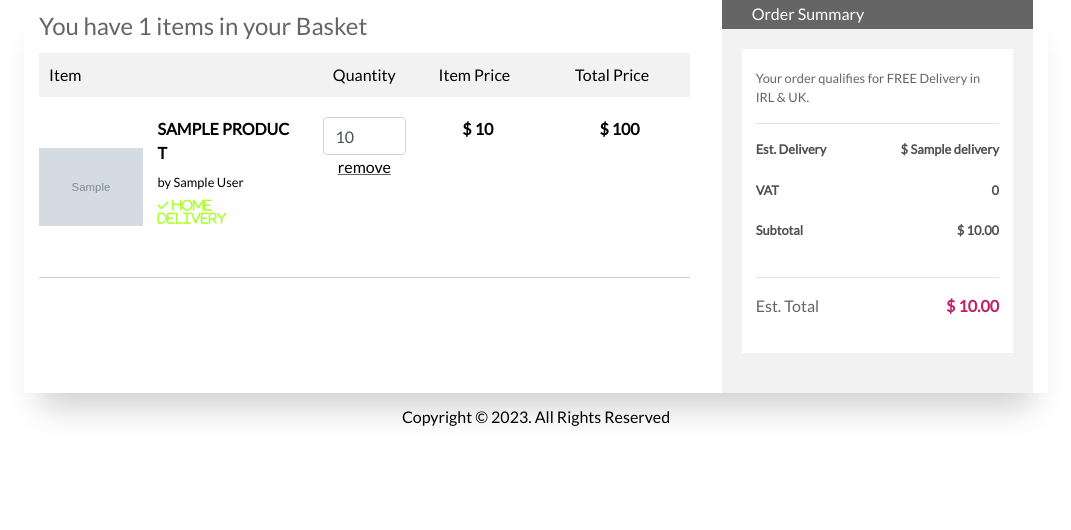
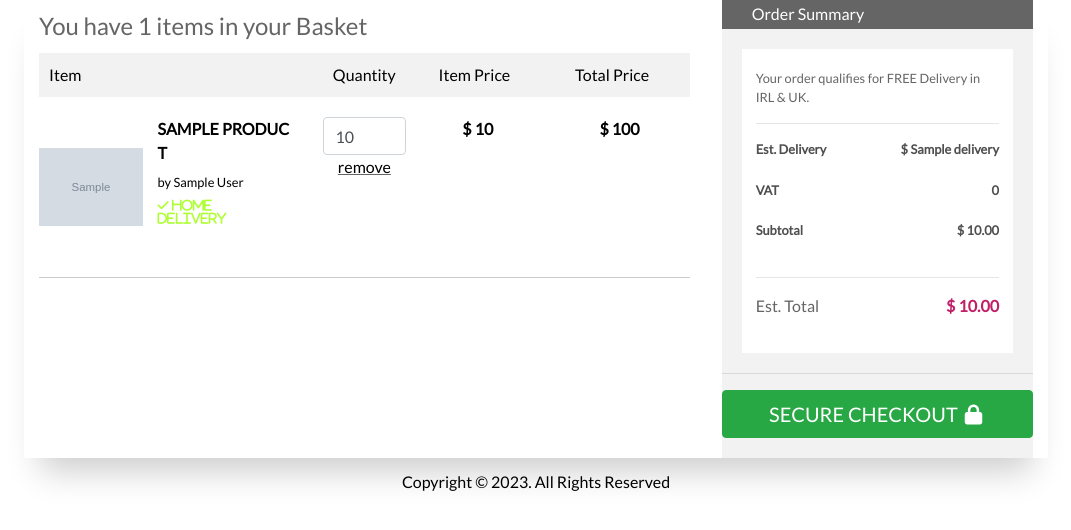
Before and after one commit to mabin9527/online_bookstore, a Django app: template basket/templates/basket/basket.html in a window 1280 px wide. Shown: the part 165-695 px from the top of the page, without its empty margins (104-1175 px from the left). Run offline with Django 3.2, Linux system fonts and the light colour scheme; the template is opened without the code that fills it: most values are stand-ins (such as "Sample title", 1, 10 or a date in 2020); grey boxes marked "Sample" are stand-in pictures; some libraries are stand-ins or nearby versions.

Commit message:
Added checkout button to basket page

```diff
--- a/basket/templates/basket/basket.html
+++ b/basket/templates/basket/basket.html
@@ -149,6 +149,13 @@
                             </div>
                             {% endif %}
                         </div>
+                        <hr>
+                        <a href="#" class="btn btn-success rounded btn-lg d-block">
+                            <span class="text-uppercase">Secure Checkout</span>
+                            <span class="icon">
+                                <i class="fas fa-lock"></i>
+                            </span>
+                        </a>
                     </div>
                 </div>
             {% else %}
```
